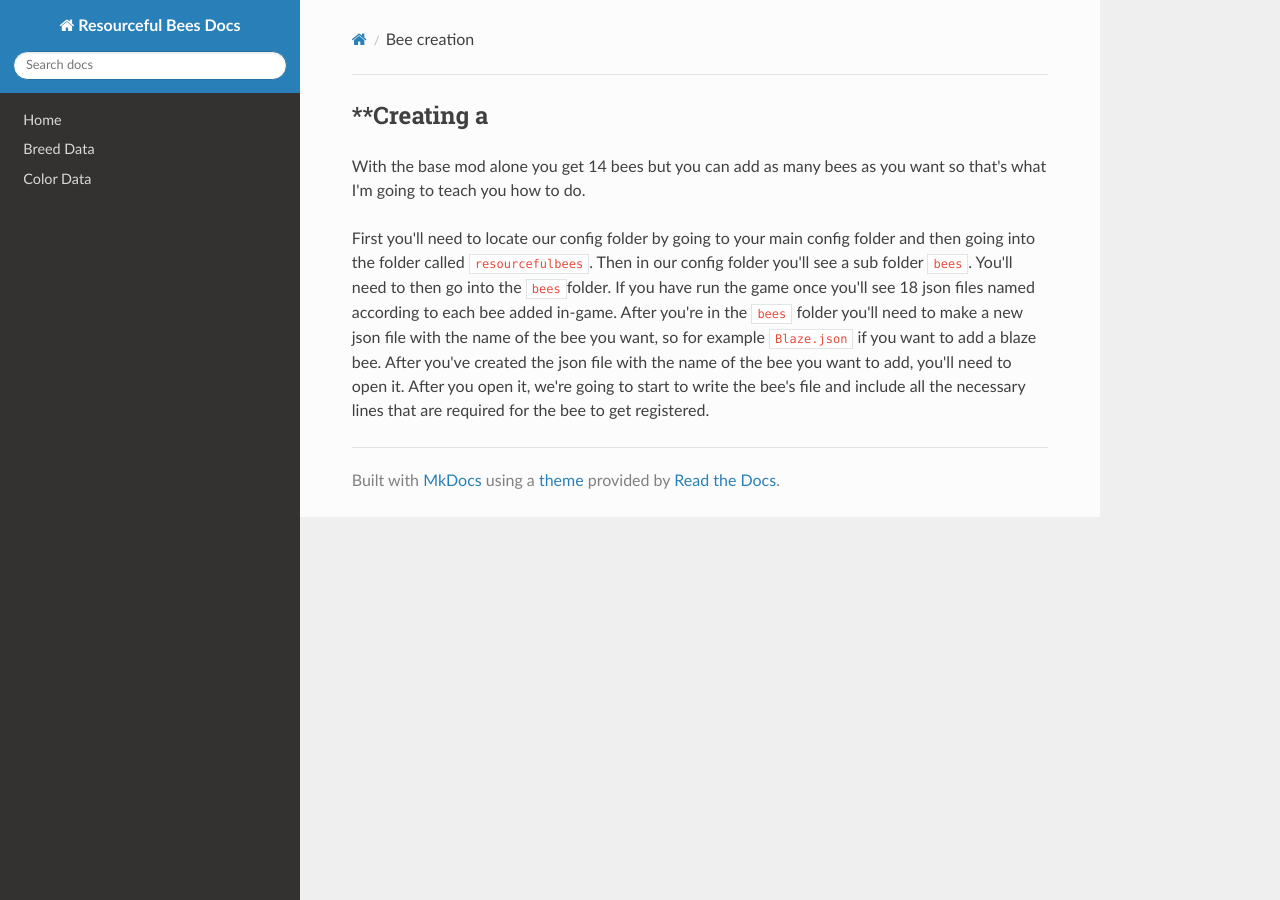
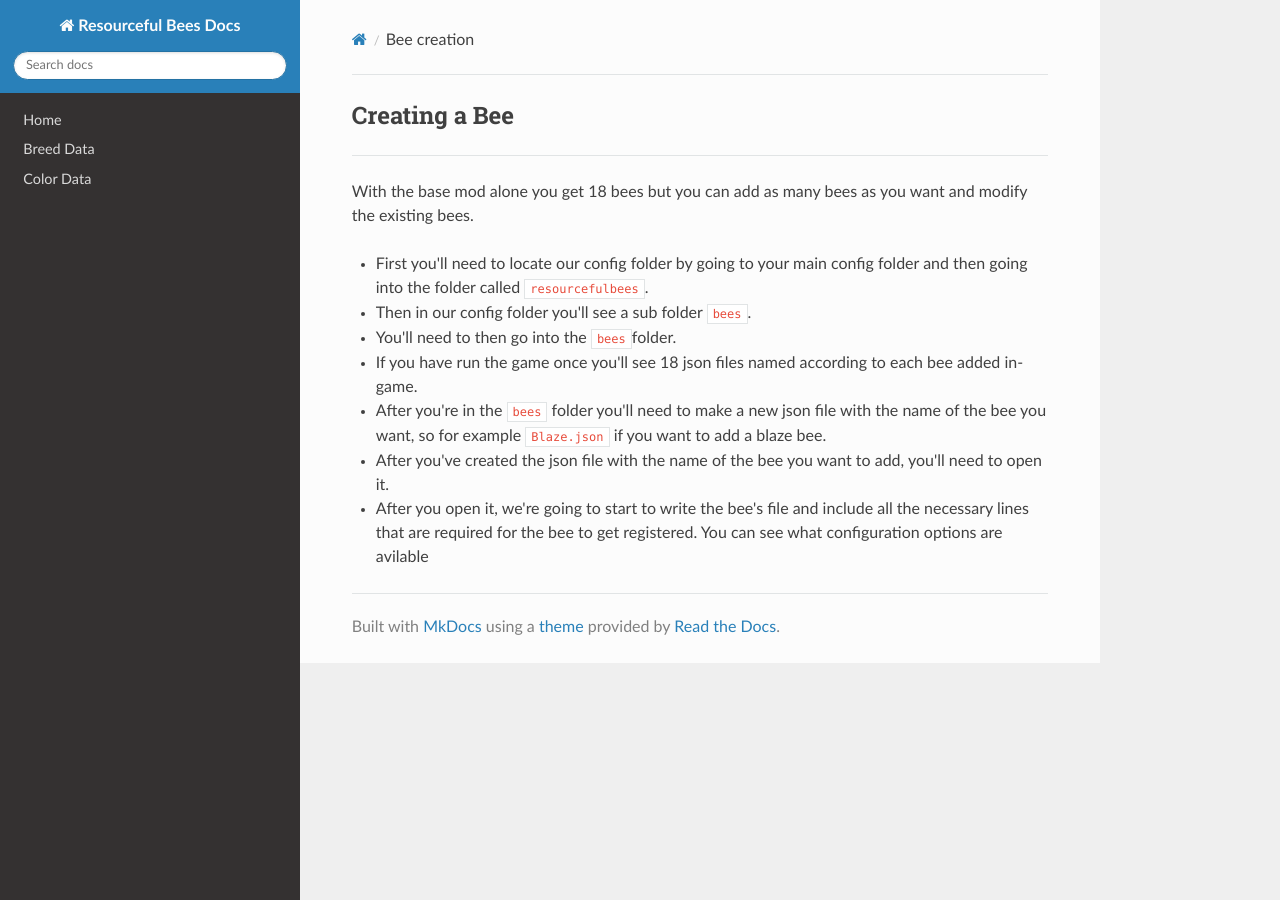
Before and after one commit to Team-Resourceful/ResourcefulBeesDocs, an MkDocs documentation site: the page built from docs/bee_creation.md, in a window 1280 px wide. Built offline with MkDocs 1.6.1, drawn with Linux system fonts in a browser that asks for light colours; nearby versions of some CDN libraries.

Commit message:
docs/bee_creation.md updated from https://stackedit.io/

```diff
--- a/docs/bee_creation.md
+++ b/docs/bee_creation.md
@@ -1,8 +1,15 @@
-## **Creating a
+## **Creating a Bee**
+***
 
-With the base mod alone you get 14 bees but you can add as many bees as you want so that's what I'm going to teach you how to do.
+With the base mod alone you get 18 bees but you can add as many bees as you want and modify the existing bees.
 
-First you'll need to locate our config folder by going to your main config folder and then going into the folder called `resourcefulbees`. Then in our config folder you'll see a sub folder `bees`. You'll need to then go into the `bees`folder. If you have run the game once you'll see 18 json files named according to each bee added in-game. After you're in the `bees` folder you'll need to make a new json file with the name of the bee you want, so for example `Blaze.json` if you want to add a blaze bee. After you've created the json file with the name of the bee you want to add, you'll need to open it. After you open it, we're going to start to write the bee's file and include all the necessary lines that are required for the bee to get registered.
+* First you'll need to locate our config folder by going to your main config folder and then going into the folder called `resourcefulbees`.
+* Then in our config folder you'll see a sub folder `bees`.
+* You'll need to then go into the `bees`folder.
+* If you have run the game once you'll see 18 json files named according to each bee added in-game.
+* After you're in the `bees` folder you'll need to make a new json file with the name of the bee you want, so for example `Blaze.json` if you want to add a blaze bee.
+* After you've created the json file with the name of the bee you want to add, you'll need to open it.
+* After you open it, we're going to start to write the bee's file and include all the necessary lines that are required for the bee to get registered. You can see what configuration options are avilable
 <!--stackedit_data:
-eyJoaXN0b3J5IjpbLTE4NTYyOTE3MjRdfQ==
+eyJoaXN0b3J5IjpbMjM1Njk2NzVdfQ==
 -->
```
